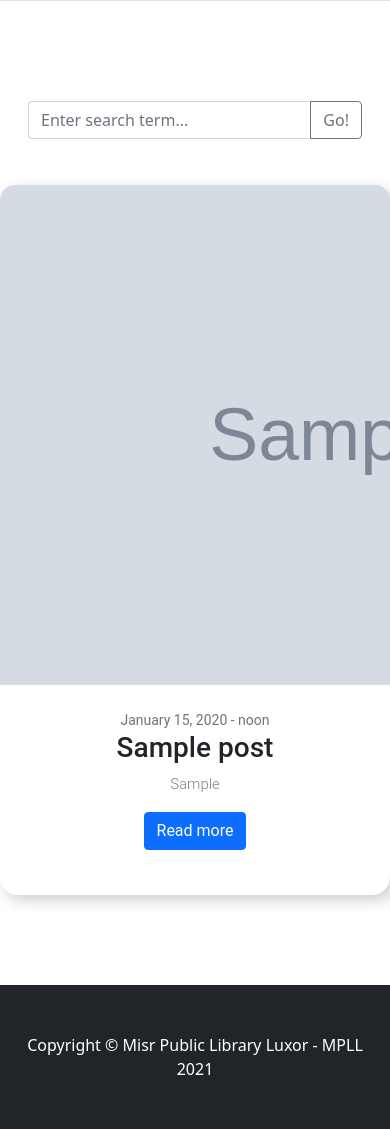
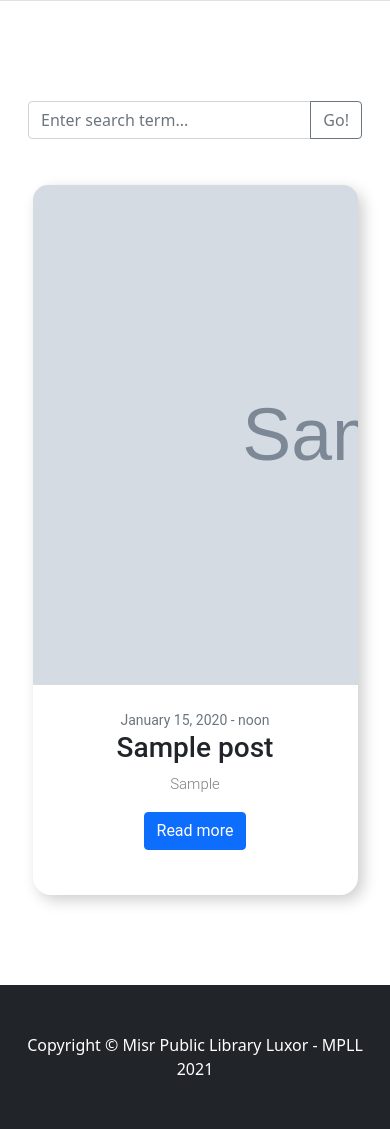
Before and after one commit to ZiadMansourM/MPLL, a Django app: page /blog/ in a window 390 px wide. Shown: the part 319-1448 px from the top of the page. Run offline with Django 3.2, Linux system fonts and the light colour scheme; tables that the repository leaves empty hold one stand-in row (values such as "Sample post"); grey boxes marked "Sample" are stand-in pictures; parts of the project's set-up code (start-up, migrations or seed data) failed here and were passed over; some libraries are stand-ins or nearby versions.

Commit message:
adjusted the css path and section height

```diff
--- a/blog/templates/blog/home.html
+++ b/blog/templates/blog/home.html
@@ -2,7 +2,7 @@
 {% load static %}
 
 {% block css %}
-    <link rel="stylesheet" href="{% static 'main/css/test-unpinned-card.css' %}">
+    <link rel="stylesheet" href="{% static 'blog/css/blog-home.css' %}">
 {% endblock css %}
 
 {% block header %}
@@ -17,7 +17,7 @@
 {% endblock header %}
 
 {% block content %}
-<section class="main-section">
+<section class="main-section section-height-adjustment-header">
     <div class="container-lg">
         <!-- Start Search -->
         <form action="{% url 'blog-home' %}" method="GET">
@@ -36,13 +36,15 @@
                 <div class="row justify-content-center">
                     {% for post in posts %} {% if post.is_pinned %}
                     <!-- Featured blog post-->
-                        <div class="cardo cardo-pinned col-lg-10">
+                        <div class="cardo cardo-pinned col-lg-10 col-md-10 col-sm-10 col-10">
                             <div style='background-image: url(" {{ post.image.url }} ");' class="cardo-image"></div>
                             <div class="cardo-text">
                                 <div class="small text-muted">{{ post.date_posted|date:"F d, Y - P" }}</div>
                                 <h2 class="card-title ellipses-handler-title">{{ post.title }}</h2>
                                 <p class="card-text ellipses-handler">{{ post.snippet|safe }}</p>
                                 <a class="btn btn-primary" href="{% url 'blog-detail' post.id %}">Read more</a>
+                                <link rel="icon" type="image/svg" href="{% static 'blog/assets/pin-angle-fill.svg' %}" />
+                                <!-- <i class="bi bi-pin-angle-fill"></i> -->
                             </div>
                         </div>
                     {% endif %} {% endfor %}
```
